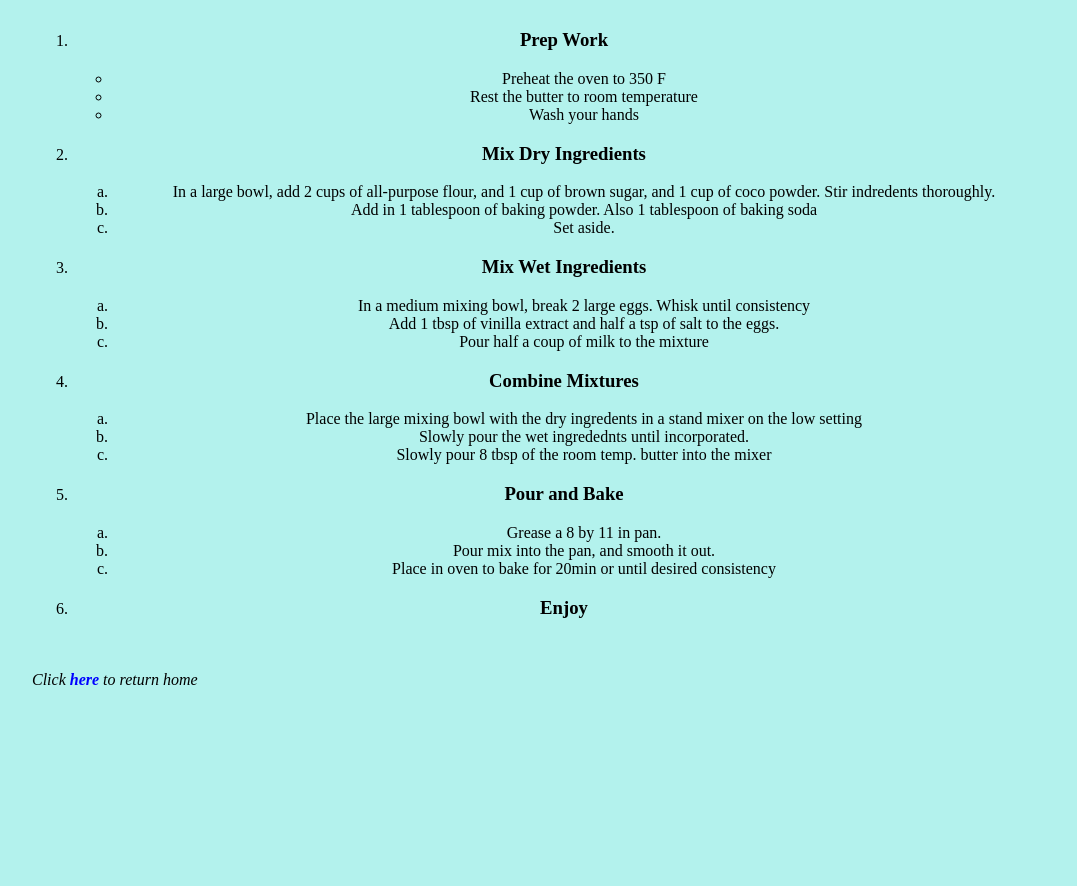
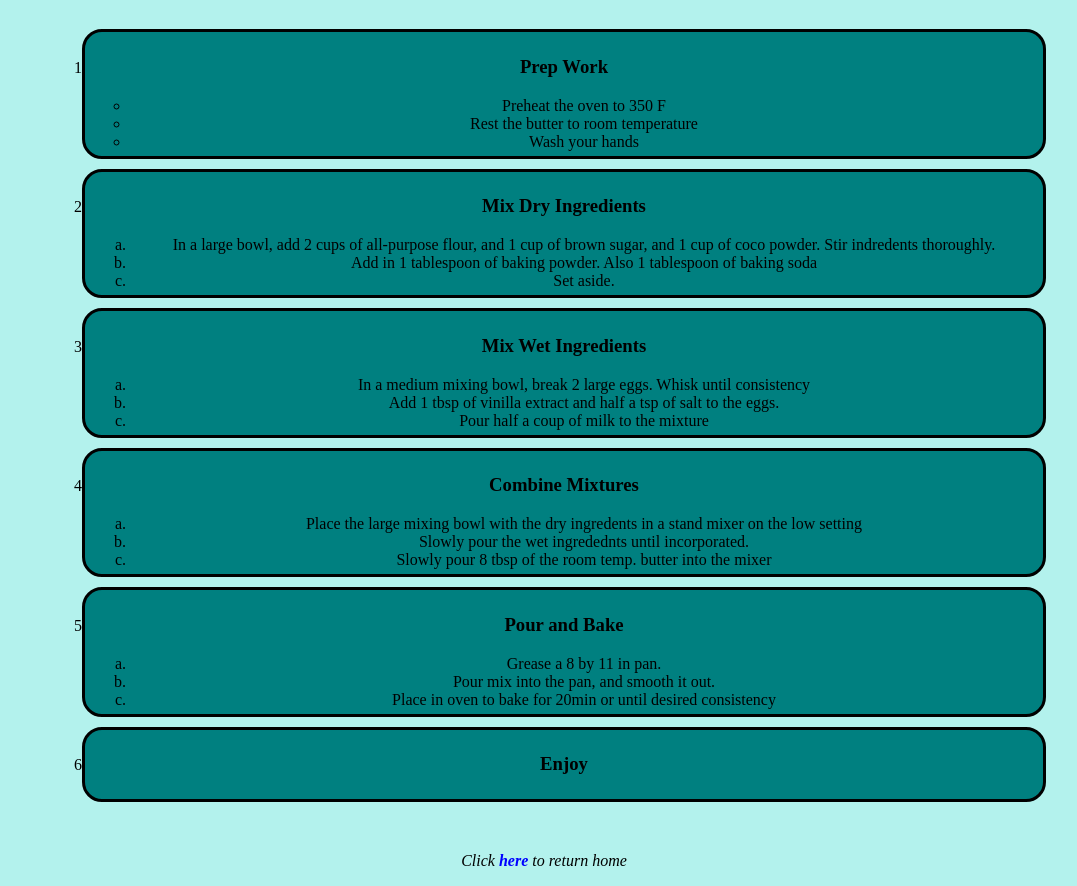
Before and after one commit to yacs-2/hymiller, a plain HTML site: page wdsub/recipe.html in a window 1280 px wide. Shown: the part 91-977 px from the top of the page, without its empty margins (96-1173 px from the left). Before the commit the page ends 800 px from the top, so only its background shows below. Drawn offline with Linux system fonts and the light colour scheme; files that its build step writes are made by us from their sources.

Commit message:
Update recipe.html

```diff
--- a/wdsub/recipe.html
+++ b/wdsub/recipe.html
@@ -9,6 +9,7 @@
   <body >
     <h1 class="heading">Grandma's Brownie Recipe</h1>
     <ol>
+      <div class="bordered">
       <li><h3>Prep Work</h3>
         <ul>
           <li>Preheat the oven to 350 F</li>
@@ -16,12 +17,16 @@
           <li>Wash your hands</li>
         </ul>
       </li>
+      </div>
+      <div class="bordered">
       <li><h3>Mix Dry Ingredients</h3>
         <ol style="list-style-type:lower-alpha">
           <li>In a large bowl, add 2 cups of all-purpose flour, and 1 cup of brown sugar, and 1 cup of coco powder. Stir indredents thoroughly.</li>
           <li>Add in 1 tablespoon of baking powder. Also 1 tablespoon of baking soda</li>
           <li>Set aside.</li>
         </ol>
+      </div>
+      <div class="bordered">
       </li>
       <li><h3>Mix Wet Ingredients</h3>
         <ol style="list-style-type:lower-alpha">
@@ -30,6 +35,8 @@
           <li>Pour half a coup of milk to the mixture</li>
         </ol>
       </li>
+      </div>
+    <div class="bordered">
       <li><h3>Combine Mixtures</h3>
         <ol style="list-style-type:lower-alpha">
             <li>Place the large mixing bowl with the dry ingredents in a stand mixer on the low setting</li>
@@ -37,6 +44,8 @@
             <li>Slowly pour 8 tbsp of the room temp. butter into the mixer</li>
         </ol>
       </li>
+    </div>
+    <div class="bordered">
       <li><h3>Pour and Bake</h3>
         <ol style="list-style-type:lower-alpha">
           <li>Grease a 8 by 11 in pan.</li>
@@ -44,9 +53,12 @@
           <li>Place in oven to bake for 20min or until desired consistency</li>
         </ol>
       </li>
+    </div>
+    <div class="bordered">
       <li><h3>Enjoy</h3></li>
+    </div>
     </ol>
     <br>
-    <p><em>Click <a href="/hymiller/index.html">here</a> to return home</em></p>
+    <p style="text-align:center"><em>Click <a href="/hymiller/index.html">here</a> to return home</em></p>
   </body>
 </html>
```
